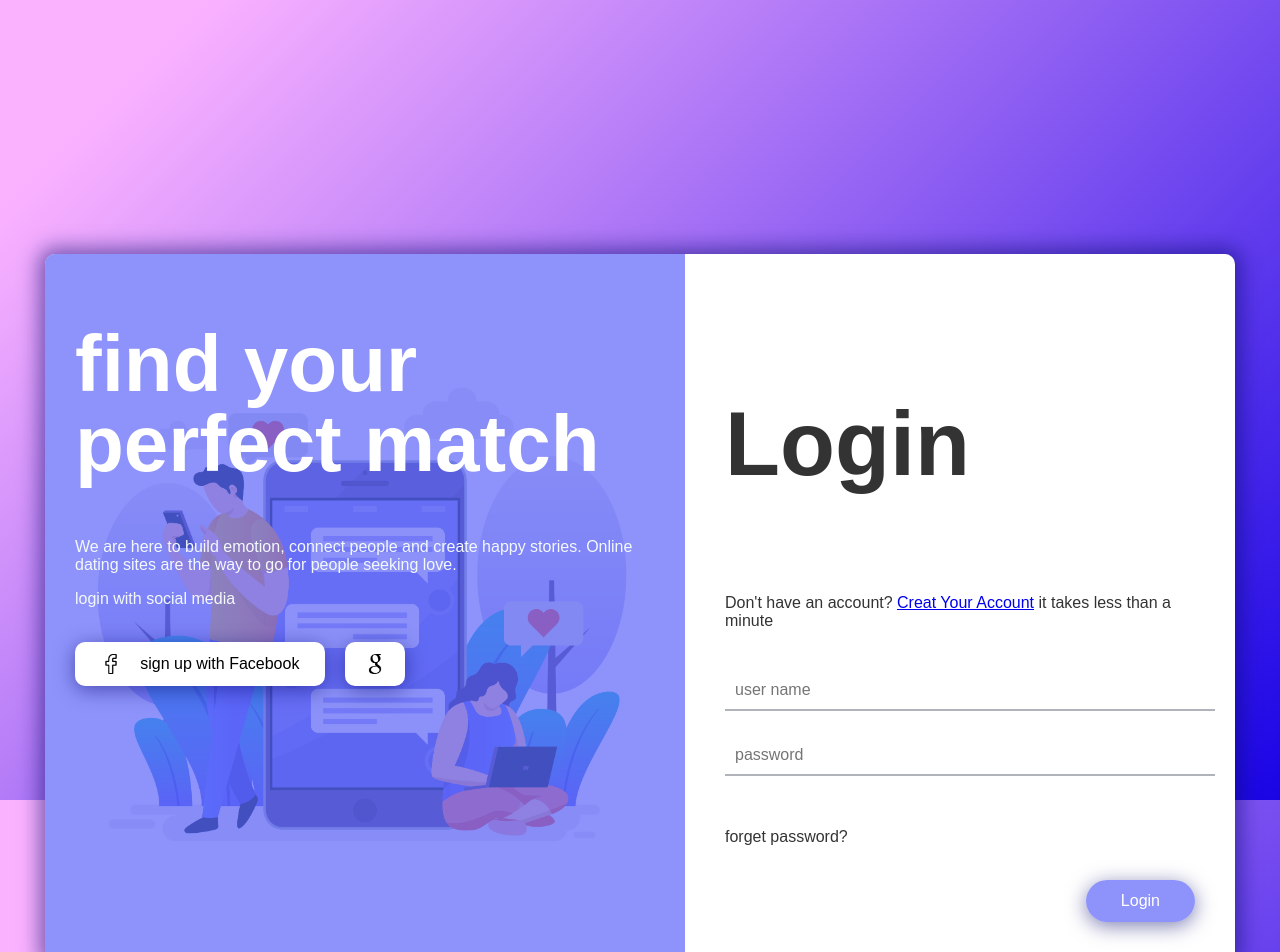
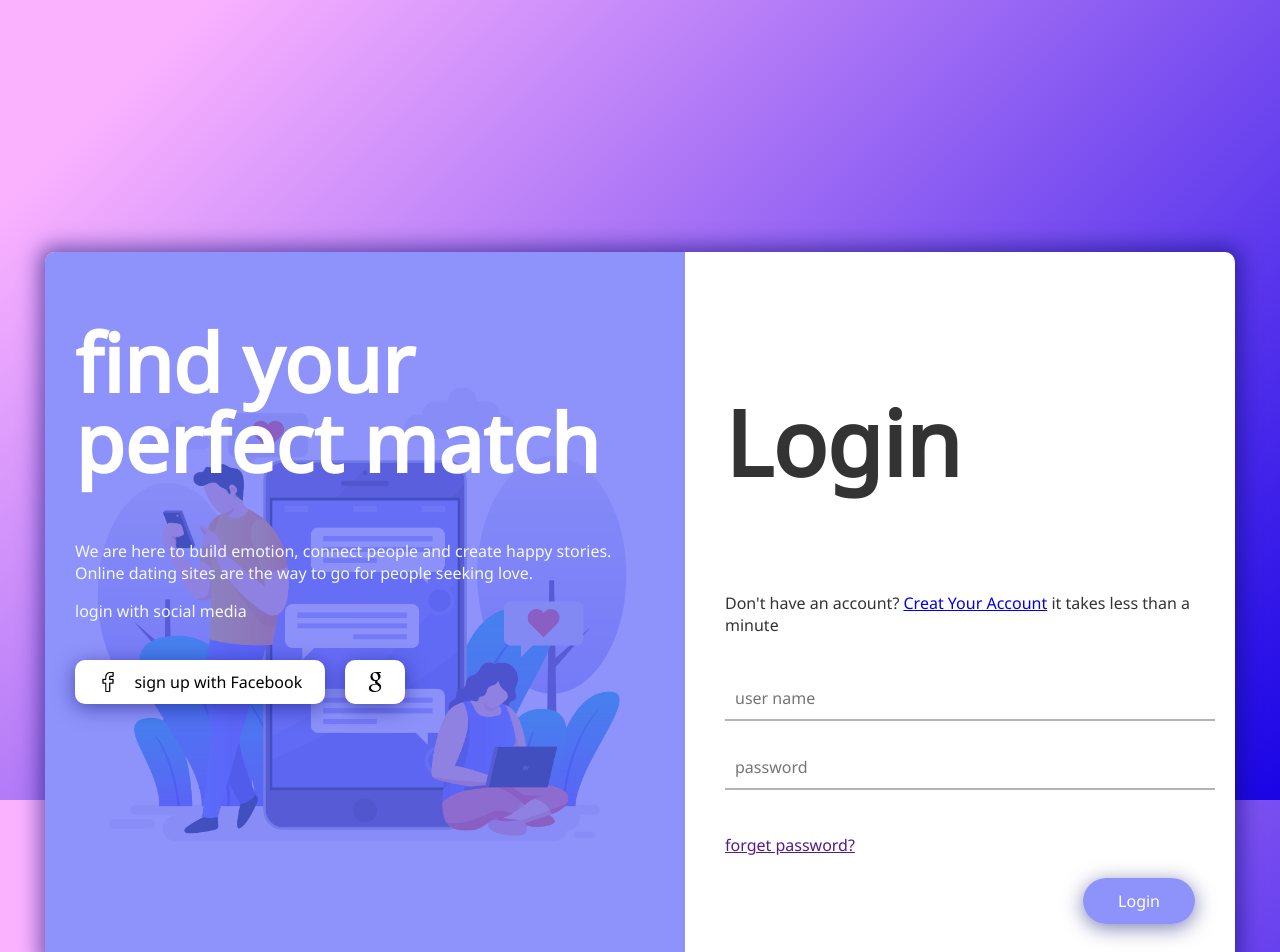
Before and after one commit to khaoulazouggar/matcha-1337, a React (Create React App) app in the folder client/: page / in a window 1280 px wide. Shown: the top 952 px of the page. Built offline with nearby package versions, Linux system fonts and the light colour scheme.

Commit message:
2st-commit

```diff
--- a/client/src/Components/login.css
+++ b/client/src/Components/login.css
@@ -1,13 +1,14 @@
-/* @import url("https://fonts.googleapis.com/css2?family=Roboto:wght@300&display=swap");
+@import url(https://fonts.googleapis.com/css?family=Noto+Sans);
 * {
-    font-family: "Roboto", sans-serif;
-} */
+  font-family: 'Noto Sans';
+
+}
 
 body {
     background: linear-gradient( 135deg, #FAB2FF 10%, #1904E5 100%);
     background-size: cover;
     background-repeat: no-repeat;
-    font-family: 'fantasy', sans-serif;
+    /* font-family: 'fantasy', sans-serif; */
     background-attachment: fixed;
     color: #333333;
   }
@@ -74,6 +75,7 @@ body {
   }
 
   .overlay button:hover{
+    transition: all .6s;
           box-shadow: 0px 0px 5px 3px #cadefc;
           border: 1px solid #5961f9ad;
   }
@@ -101,7 +103,29 @@ body {
     border: 0; outline: 0;
     box-shadow: 0px 4px 20px 0px #090b6f85;
     background-color: #5961f9ad;
+    position: relative;
+    overflow: hidden;
+    z-index: 3;
+    cursor: pointer;
   }
+
+
+  button.login::after {
+  content: '';
+  position: absolute;
+  top: 0;
+  right: 0;
+  width: 0%;
+  height: 100%;
+  background-color:#C3BEF0;
+  z-index: -1;
+  transition:  all .5s;
+  /* transform: translateX(-100%); */
+}
+button.login:hover:after{
+width: 100%;
+}
+
 
   input{
     width: 100%;
@@ -109,16 +133,22 @@ body {
     margin-top: 25px;
     font-size: 16px;
     border: none;
-    /* outline: none; */
+    outline: none;
     border-bottom: 2px solid #B0B3B9;
   }
 
   @media only screen and (max-width: 1200px) {
     .box-form {
       flex-direction: column;
+
     }
     .overlay{
       border-radius: 10px 10px 0 0;
+      padding-bottom: 70px;
+    }
+    h5{
+      margin-top: 54px;
+      margin-bottom: 105px;
     }
 
   }
--- a/client/src/Components/login.js
+++ b/client/src/Components/login.js
@@ -1,51 +1,55 @@
-import React from 'react'
-import './login.css'
-import fb from './photos/fb.png'
-import google from './photos/google.png'
+import React from "react";
+import "./login.css";
+import fb from "./photos/fb.png";
+import google from "./photos/google.png";
 
-function Login()
-{
-    return(
+function Login() {
+  return (
     <div>
       <div className="box-form">
         <div className="left">
           <div className="overlay">
-                        <h1>find your perfect match</h1><br/>
-                        <p>We are here to build emotion, connect people and create happy stories.
-                        Online dating sites are the way to go for people seeking love.
+            <h1>find your perfect match</h1>
+            <br />
+            <p>
+              We are here to build emotion, connect people and create happy stories. Online dating
+              sites are the way to go for people seeking love.
             </p>
 
             <span>
               <p>login with social media</p>
-                            <br/>
+              <br />
               <button className="media">
-                             <img src={fb}/>
+                <img src={fb} />
                 sign up with Facebook
               </button>
               <button className="media">
-                             <img src={google}/>
+                <img src={google} />
               </button>
             </span>
           </div>
         </div>
         <div className="right">
           <h5>Login</h5>
-                    <p>Don't have an account? <a href="#">Creat Your Account</a> it takes less than a minute</p>
+          <p>
+            Don't have an account? <a href="#">Creat Your Account</a> it takes less than a minute
+          </p>
           <div className="inputs">
             <input type="text" placeholder="user name" />
-                        <br/>
+            <br />
             <input type="password" placeholder="password" />
           </div>
-                    <br/><br/>
+          <br />
+          <br />
 
           <div className="forget-password">
-                        <p>forget password?</p>
+            <a href="">forget password?</a>
           </div>
           <br />
-                    <button className='login'>Login</button>
+          <button className="login">Login</button>
         </div>
       </div>
     </div>
-    )
+  );
 }
 export default Login;
```
Also changed, not shown: 1 other file (tests, documents, lock files or other folders). Lines whose indentation alone changed are shown as unchanged.
